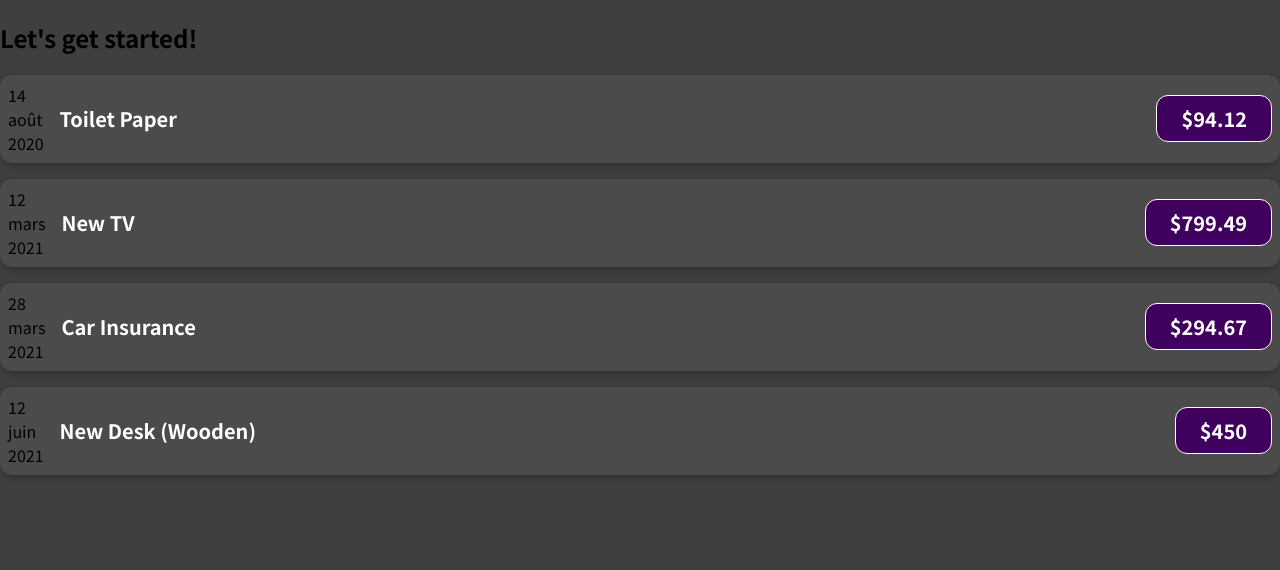
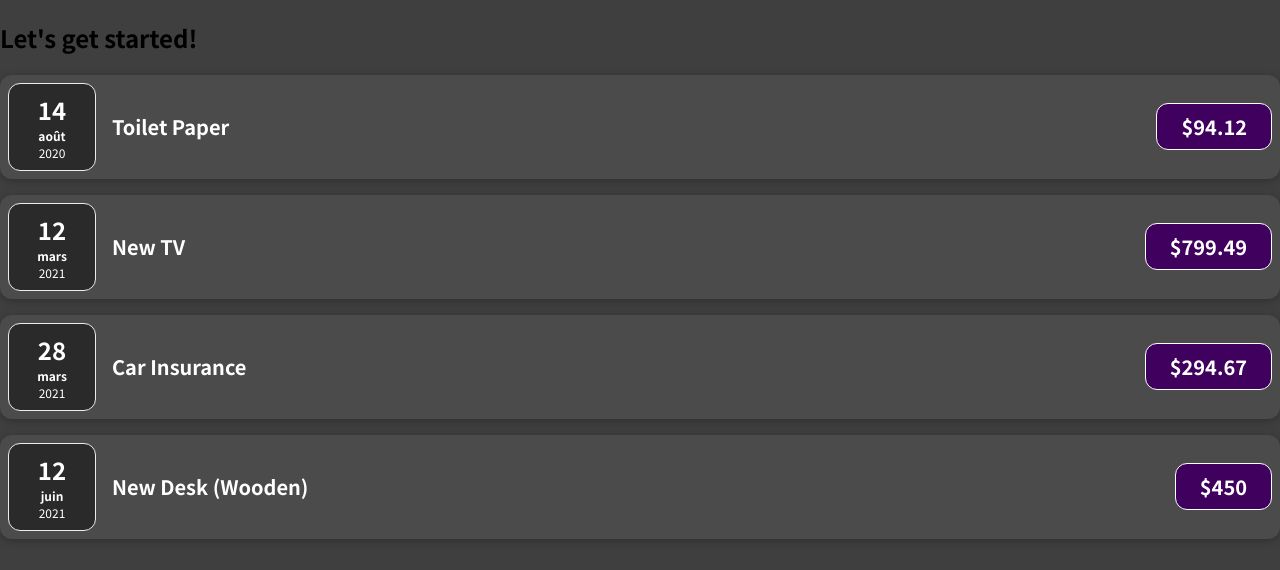
Before and after one commit to keniabalestra/expense-tracker-react, a React (Create React App) app: page / in a window 1280 px wide. Shown: the top 570 px of the page. Built offline with nearby package versions, Linux system fonts and the light colour scheme.

Commit message:
Add ExpenseDate component

```diff
--- /dev/null
+++ b/src/components/ExpenseDate.css
@@ -0,0 +1,26 @@
+.expense-date {
+  display: flex;
+  flex-direction: column;
+  width: 5.5rem;
+  height: 5.5rem;
+  border: 1px solid #ececec;
+  background-color: #2a2a2a;
+  color: white;
+  border-radius: 12px;
+  align-items: center;
+  justify-content: center;
+}
+
+.expense-date__month {
+  font-size: 0.75rem;
+  font-weight: bold;
+}
+
+.expense-date__year {
+  font-size: 0.75rem;
+}
+
+.expense-date__day {
+  font-size: 1.5rem;
+  font-weight: bold;
+}
--- /dev/null
+++ b/src/components/ExpenseDate.js
@@ -0,0 +1,18 @@
+import React from 'react';
+import './ExpenseDate.css'
+
+function ExpenseDate(props) {
+  const month = props.date.toLocaleString('fr-CA', { month: 'long' });
+  const day = props.date.toLocaleString('fr-CA', { day: '2-digit' });
+  const year = props.date.getFullYear();
+
+  return (
+      <div className='expense-date'>
+        <div className='expense-date__day'>{day}</div>
+        <div className='expense-date__month'>{month}</div>
+        <div className='expense-date__year'>{year}</div>
+      </div>
+  );
+}
+
+export default ExpenseDate;
--- a/src/components/ExpenseItem.js
+++ b/src/components/ExpenseItem.js
@@ -1,17 +1,12 @@
 import React from 'react';
 import './ExpenseItem.css';
+import ExpenseDate from './ExpenseDate';
 
 function ExpenseItem(props) {
-  const month = props.date.toLocaleString('fr-CA', { month: 'long' });
-  const day = props.date.toLocaleString('fr-CA', { day: '2-digit' });
-  const year = props.date.getFullYear();
+
   return (
     <div className="expense-item">
-      <div>
-        <div>{day}</div>
-        <div>{month}</div>
-        <div>{year}</div>
-      </div>
+      <ExpenseDate date = {props.date}/>
       <div className='expense-item__description'>
         <h2>{props.title}</h2>
         <div className='expense-item__price'>${props.amount}</div>
```
